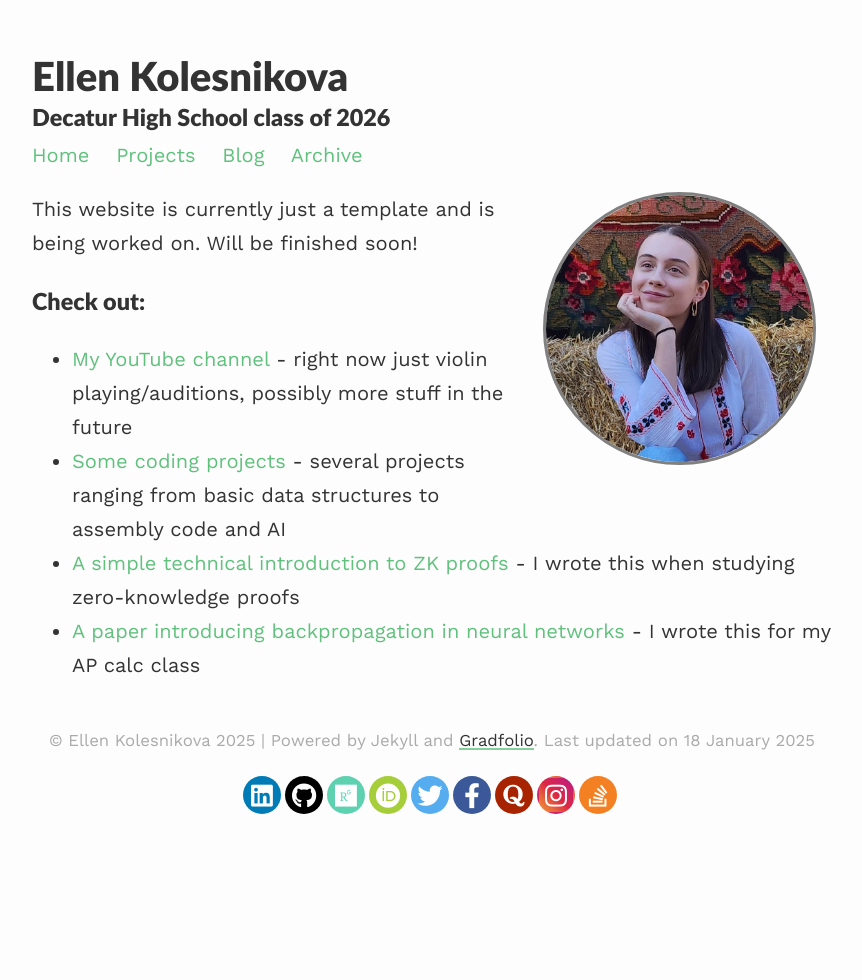
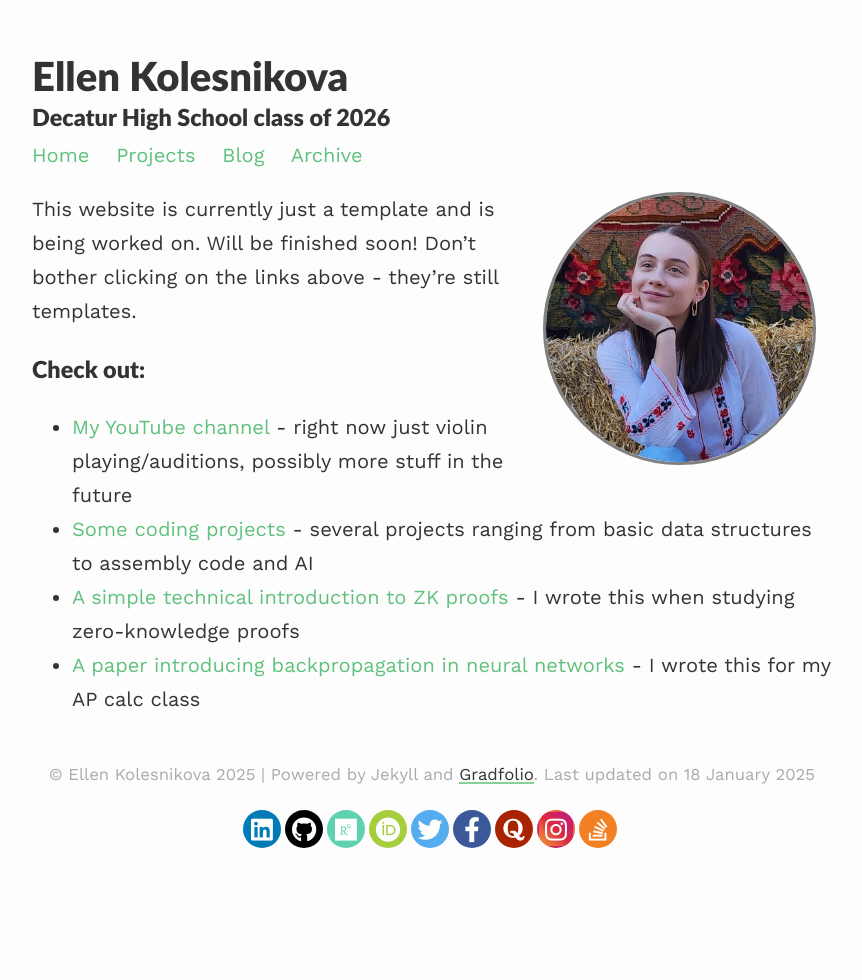
Before and after one commit to ellenkolesnikova/ellenkolesnikova.github.io, a Jekyll site: the page built from index.md, in a window 1280 px wide. Shown: the whole page, without its empty margins (208-1070 px from the left). Built offline with Jekyll 4.4.1, drawn with Linux system fonts in a browser that asks for light colours; nearby versions of some CDN libraries.

Commit message:
Update index.md

```diff
--- a/index.md
+++ b/index.md
@@ -7,7 +7,7 @@ profile:
 published: true
 ---
 
-This website is currently just a template and is being worked on. Will be finished soon!
+This website is currently just a template and is being worked on. Will be finished soon! Don't bother clicking on the links above - they're still templates.
 
 ### Check out:
 
```
